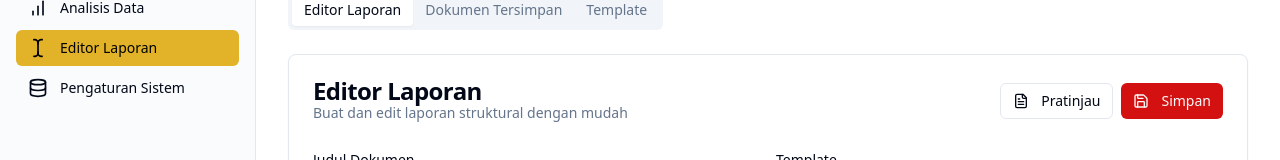
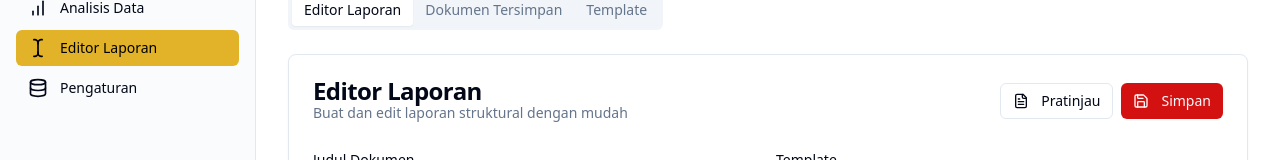
Before and after one commit to Masony865/fkdm-waspada-analisis-cerdas-21, a React (Vite) app: page /editor in a window 1280 px wide. Shown: the part 183-343 px from the top of the page. Built offline with nearby package versions, Linux system fonts and the light colour scheme; sample sign-in values are in the browser's storage.

Commit message:
Rename "Pengaturan Database" to "Pengaturan"

```diff
--- a/src/components/layout/AppLayout.tsx
+++ b/src/components/layout/AppLayout.tsx
@@ -1,3 +1,4 @@
+
 import { useAuth } from "@/App";
 import { useState } from "react";
 import { useNavigate, Link } from "react-router-dom";
@@ -49,7 +50,7 @@ const AppLayout = ({
     path: "/editor",
     icon: <TextCursor className="w-5 h-5" />
   }, {
-    title: "Pengaturan Sistem",
+    title: "Pengaturan",
     path: "/database-settings",
     icon: <Database className="w-5 h-5" />
   }];
--- a/src/pages/DatabaseSettingsPage.tsx
+++ b/src/pages/DatabaseSettingsPage.tsx
@@ -1,4 +1,3 @@
-
 import { useState } from "react";
 import { Button } from "@/components/ui/button";
 import { Card, CardContent, CardDescription, CardHeader, CardTitle } from "@/components/ui/card";
```
